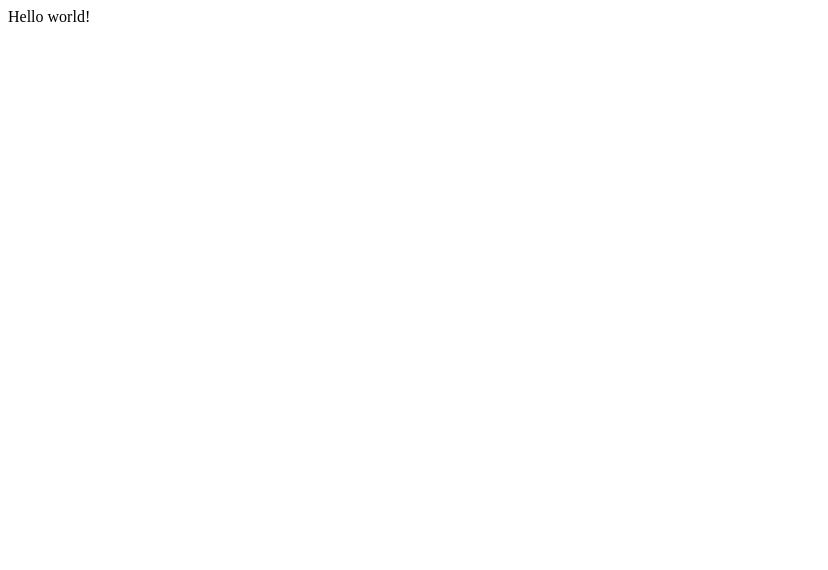
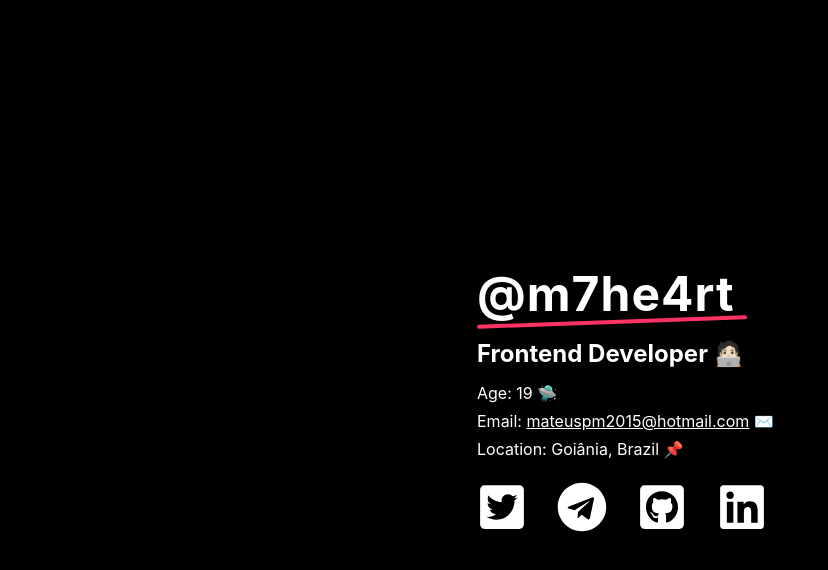
Before and after one commit to m7ez1n/portfolio-1, a Gatsby site: page / in a window 1280 px wide. Shown: the whole page, without its empty margins (0-828 px from the left). Built offline with nearby package versions, Linux system fonts and the light colour scheme; Gatsby itself is replaced by a stand-in of ours.

Commit message:
feat: styles

```diff
--- a/gatsby-config.js
+++ b/gatsby-config.js
@@ -6,5 +6,5 @@
 
 module.exports = {
   /* Your site config here */
-  plugins: [],
+  plugins: [`gatsby-plugin-sass`],
 }
--- a/package.json
+++ b/package.json
@@ -15,8 +15,11 @@
   },
   "dependencies": {
     "gatsby": "^2.24.50",
+    "gatsby-plugin-sass": "^2.3.12",
+    "node-sass": "^4.14.1",
     "react": "^16.12.0",
-    "react-dom": "^16.12.0"
+    "react-dom": "^16.12.0",
+    "react-icons": "^3.11.0"
   },
   "devDependencies": {
     "prettier": "2.1.0"
--- a/src/pages/index.js
+++ b/src/pages/index.js
@@ -1,5 +1,50 @@
 import React from "react"
+import { FaLinkedin, FaGithubSquare, FaTelegram, FaTwitterSquare } from 'react-icons/fa';
+
+import './styles.scss';
 
 export default function Home() {
-  return <div>Hello world!</div>
+  return (
+    <section className="wrapper">
+      <section>
+        <div className="content">
+          <header>
+            <h1>@m7he4rt</h1>
+          </header>
+
+          <h2>Frontend Developer <span aria-label="Man Technologist Emoji">🧑🏻‍💻</span></h2>
+
+          <div className="profile">
+            <p>Age: 19
+              <span aria-label="Flying Saucer Emoji"> 🛸</span>
+            </p>
+            <p>
+              Email:{' '}
+              <a className="link" href="mailto:mateuspm2015@hotmail.com?Subject=Whats%20up!" rel="noopener noreferrer" target="_blank">mateuspm2015@hotmail.com</a>
+              <span aria-label="Envelope Emoji"> ✉️</span>
+            </p>
+            <p>
+              Location: Goiânia, Brazil
+              <span aria-label="Pushpin Emoji"> 📌</span>
+            </p>
+          </div>
+
+          <div className="communication">
+            <a className="link" href="https://twitter.com/m7he4rt" rel="noopener noreferrer" target="_blank" aria-label="Twiiter Icon">
+              <FaTwitterSquare color="#fff" size={50} />
+            </a>
+            <a className="link" href="https://t.me/m7he4rt" rel="noopener noreferrer" target="_blank" aria-label="Discord Icon">
+              <FaTelegram color="#fff" size={50} />
+            </a>
+            <a className="link" href="https://github.com/m7he4rt" rel="noopener noreferrer" target="_blank" aria-label="Github Icon">
+              <FaGithubSquare color="#fff" size={50} />
+            </a>
+            <a className="link" href="https://www.linkedin.com/in/m7aei" rel="noopener noreferrer" target="_blank" aria-label="Linkedin Icon">
+              <FaLinkedin color="#fff" size={50} />
+            </a>
+          </div>
+        </div>
+      </section>
+    </section>
+  );
 }
--- /dev/null
+++ b/src/pages/styles.scss
@@ -0,0 +1,92 @@
+$black: #000;
+$white: #fff;
+
+$font: -apple-system, BlinkMacSystemFont, 'Questrial', sans-serif, "Apple Color Emoji";
+
+* {
+  margin: 0;
+  padding: 0;
+  box-sizing: border-box;
+  outline: 0;
+}
+
+body {
+  -webkit-font-smoothing: antialiased;
+}
+
+body, input, button {
+  font-family: $font;
+  font-size: 16px;
+}
+
+button {
+  cursor: pointer;
+}
+
+.wrapper {
+  background-color: $black;
+  min-height: 100vh;
+  padding: 0px 16px;
+  display: flex;
+  align-items: center;
+  justify-content: center;
+}
+
+.content {
+  width: 326px;
+  color: $white;
+
+  header {
+    padding-bottom: 15px;
+
+    h1 {
+      font-family: $font;
+      font-size: 3rem;
+      font-weight: 700;
+      line-height: 1.25;
+      letter-spacing: 1px;
+      position: relative;
+      display: inline-block;
+
+      &::before {
+        content: "";
+        position: absolute;
+        left: 0px;
+        right: 0px;
+        width: 105%;
+        height: 0.08em;
+        bottom: 0em;
+        z-index: 1;
+        transform: rotate(-2deg);
+        animation: 0.5s cubic-bezier(0.26, 0.29, 0.14, 1.13) 1s 1 normal forwards running cztpiG;
+        border-radius: 2px;
+        background: rgb(255, 51, 102);
+      }
+    }
+  }
+}
+
+.profile {
+  margin-top: 15px;
+  margin-bottom: 15px;
+
+  .link {
+    text-decoration: underline;
+    color: $white;
+  }
+
+  p {
+    padding-bottom: 8px;
+  }
+}
+
+.communication {
+  display: flex;
+  flex-direction: row;
+  justify-content: space-between;
+  max-width: 290px;
+
+  .link {
+    text-decoration: none;
+  }
+}
```
Also changed, not shown: 1 other file.
